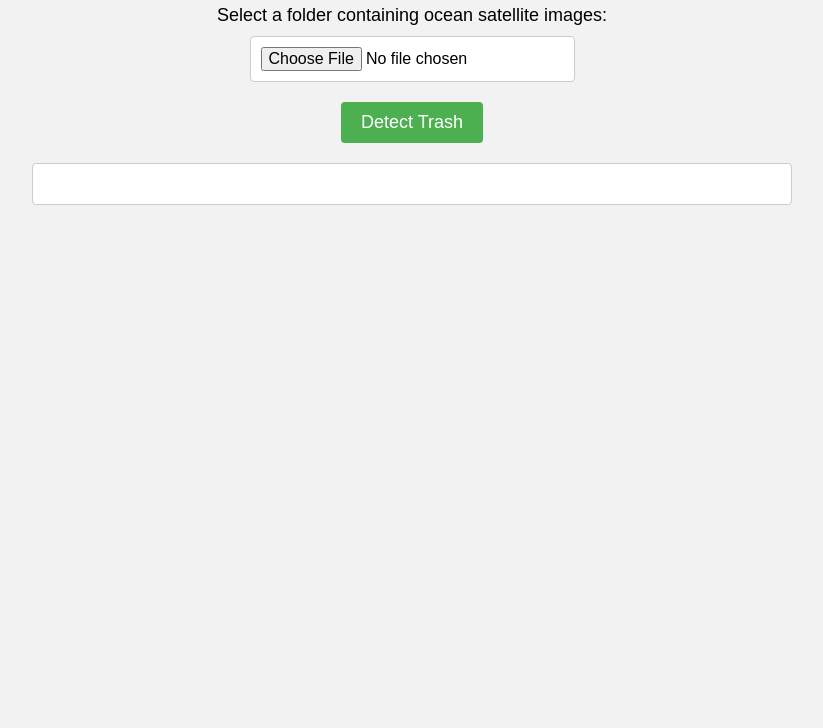
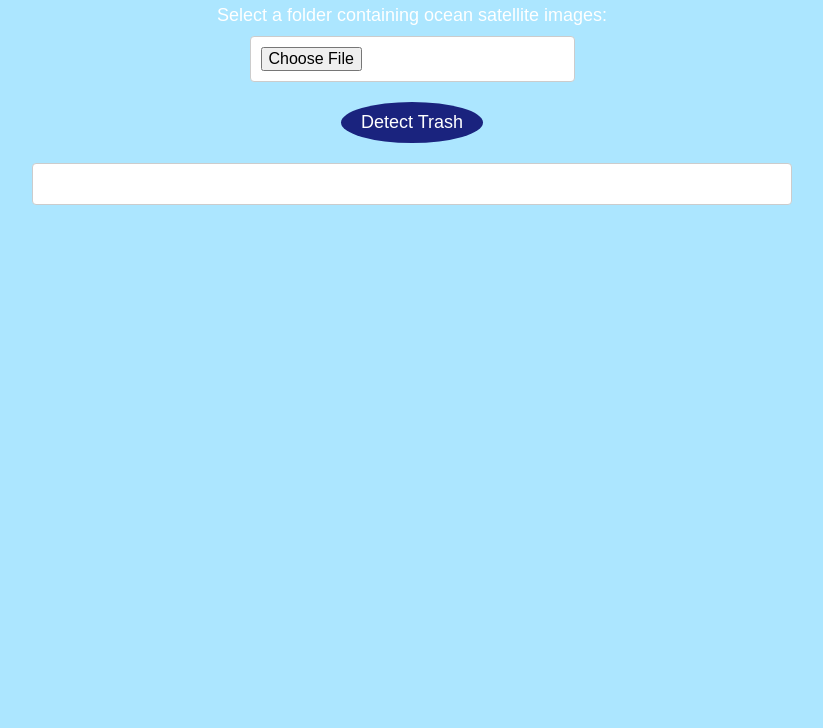
Before and after one commit to OfficialMarvin/ML-Ocean-Trash-Detection, a plain HTML site: page index.html in a window 1280 px wide. Shown: the part 72-800 px from the top of the page, without its empty margins (228-1051 px from the left). Drawn offline with Linux system fonts and the light colour scheme.

Commit message:
Update styles.css

```diff
--- a/styles.css
+++ b/styles.css
@@ -2,11 +2,12 @@
     box-sizing: border-box;
     margin: 0;
     padding: 0;
+    color: white; /* Set text color to white */
 }
 
 body {
     font-family: Arial, sans-serif;
-    background-color: #f2f2f2;
+    background-color: #ace6ff;
 }
 
 .container {
@@ -43,16 +44,16 @@ h1 {
 .submit-btn {
     padding: 10px 20px;
     font-size: 18px;
-    background-color: #4CAF50;
+    background-color: #1a237e; /* Set a light shade of deep blue */
     color: white;
     border: none;
-    border-radius: 4px;
+    border-radius: 50%; /* Make the button a cooler shape */
     cursor: pointer;
     transition: background-color 0.3s ease;
 }
 
 .submit-btn:hover {
-    background-color: #45a049;
+    background-color: #0d47a1; /* Make the button funkier with a darker shade */
 }
 
 .response-display {
```
